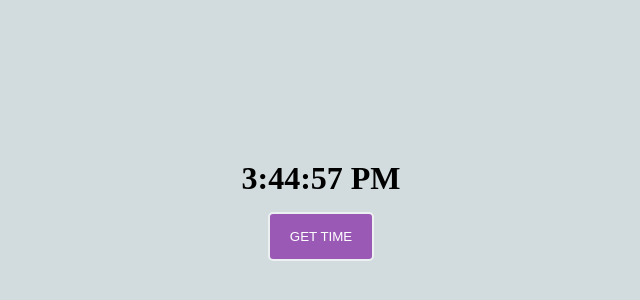
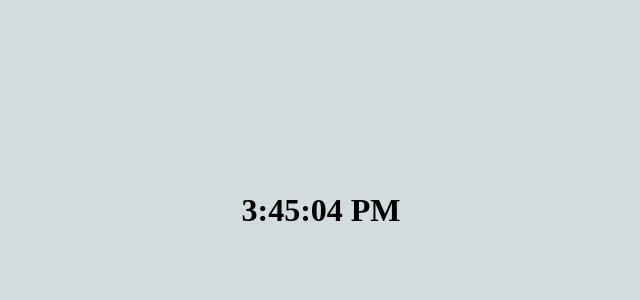
Before and after one commit to muktinathrajbanshi/ReactTutorial, a React (Create React App) app: page / in a window 1280 px wide. Shown: the part 190-490 px from the top of the page, without its empty margins (319-959 px from the left). Built offline with nearby package versions, Linux system fonts and the light colour scheme; a web font is replaced by a local one.

Commit message:
Digital Clock using React JS | React Mini Project

```diff
--- a/src/App.jsx
+++ b/src/App.jsx
@@ -1,21 +1,24 @@
 import React, { useState } from "react";
+
 
 const App = () => {
 
-    let newTime = new Date().toLocaleTimeString();
-    const [ctime, setCtime] = useState(newTime);
+    let time = new Date().toLocaleTimeString();
+
+    const [ctime, setCtime] = useState(time);
 
     const UpdateTime = () => {
-         newTime = new Date().toLocaleTimeString();
-         setCtime(newTime);
+        time = new Date().toLocaleTimeString();
+        setCtime(time);
     };
+
+    setInterval(UpdateTime,1000);
 
     return (
         <>
             <h1> {ctime} </h1>
-            <button onClick={UpdateTime}> get time </button>
         </>
     );
-};
+}
 
 export default App;
```
